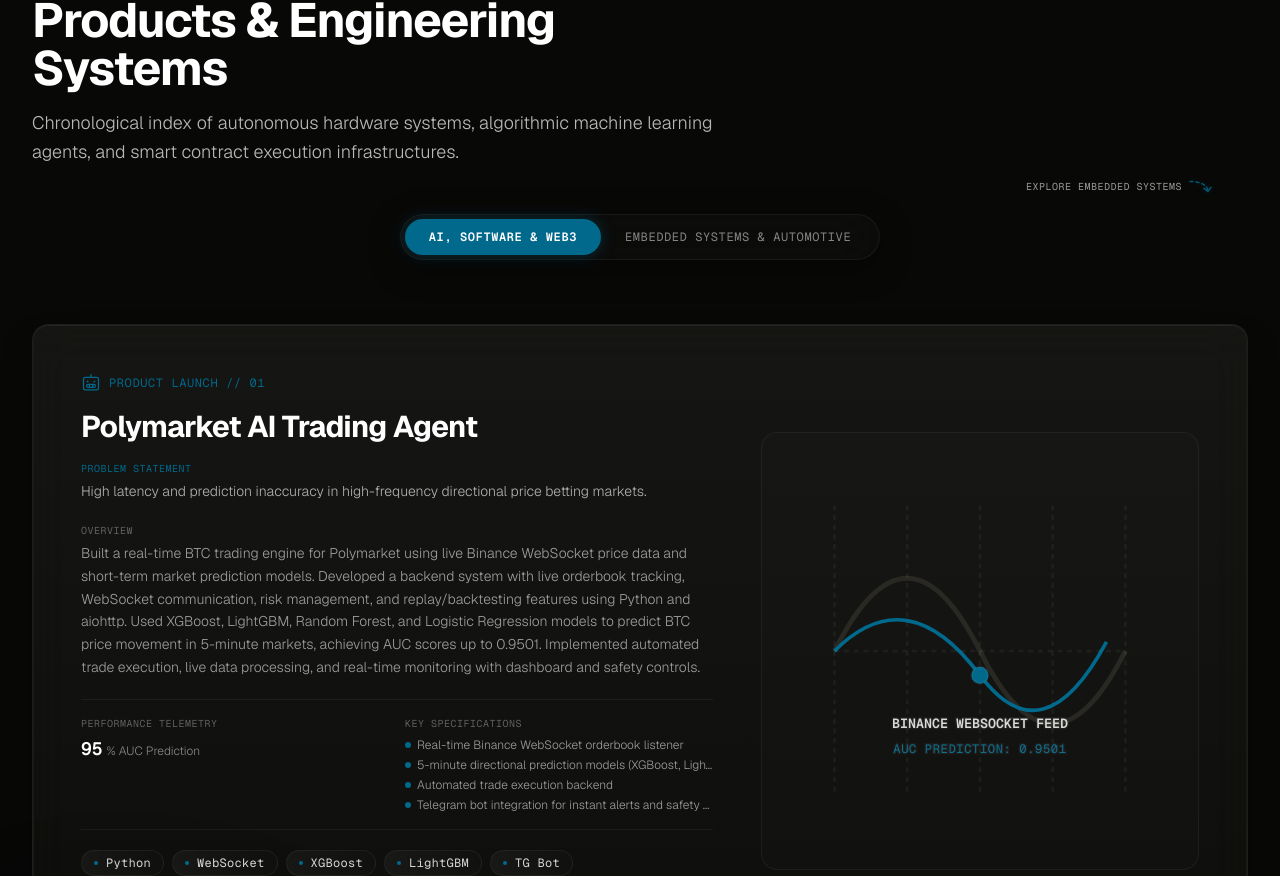
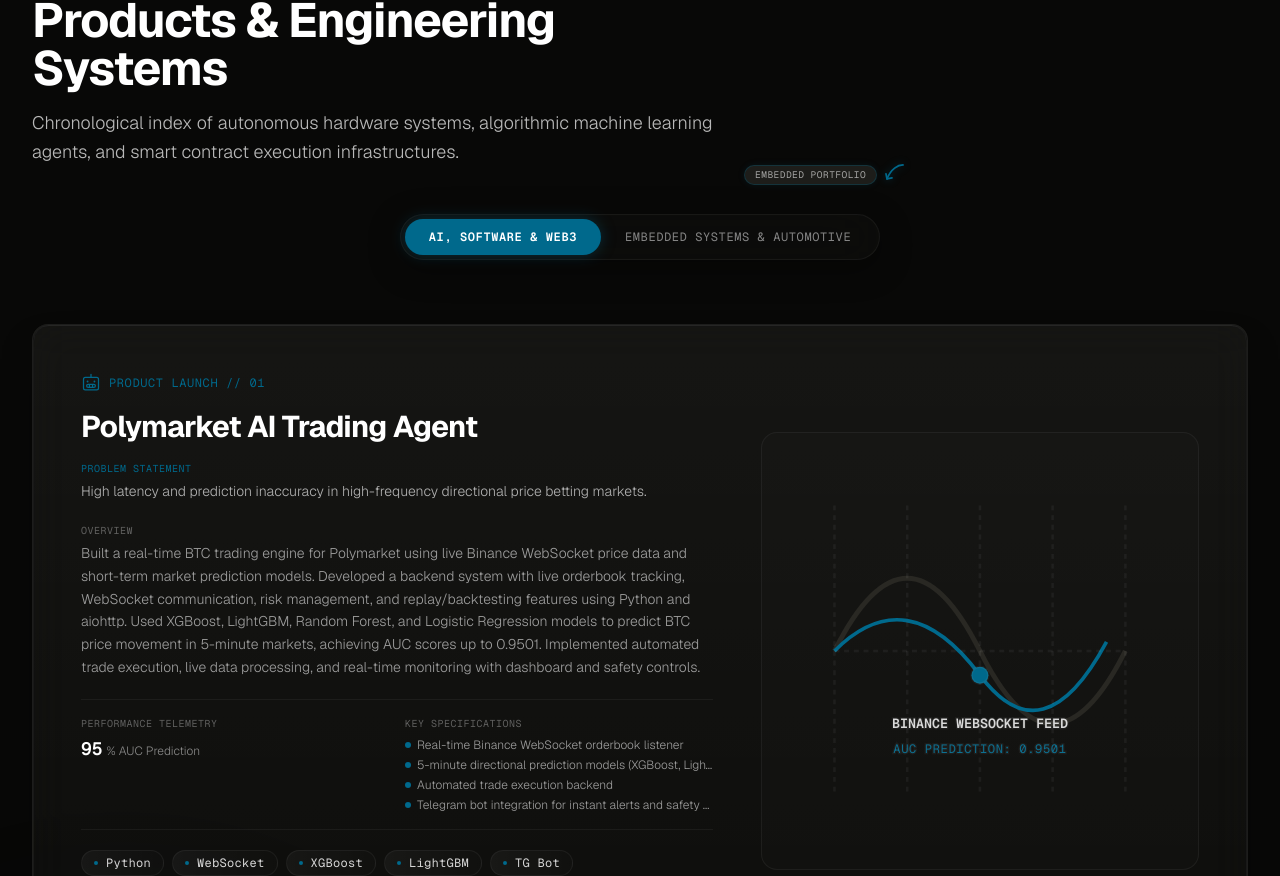
Before and after one commit to satish05112003/Portfolio, a Next.js app: page / in a window 1280 px wide. Shown: the part 1978-2854 px from the top of the page. Built offline with nearby package versions, Linux system fonts and the light colour scheme.

Commit message:
Refactor: Redesign Embedded Systems recruiter discoverability indicator with dynamic SVG draw-on, active collapse, and hover interactions

```diff
--- a/src/components/Products.tsx
+++ b/src/components/Products.tsx
@@ -871,6 +871,7 @@
 
 export default function Products() {
   const [activeCategory, setActiveCategory] = useState<"embedded" | "software">("software");
+  const [isEmbeddedHovered, setIsEmbeddedHovered] = useState(false);
   const allProjects = portfolioData.projects;
 
   // Resolve projects order dynamically matching JSON properties with fallback parameters
@@ -936,44 +937,6 @@
       {/* Category Switcher */}
       <div className="flex justify-center mb-16 w-full relative z-20">
 
-        {/* Recruiter discovery indicator */}
-        {activeCategory === "software" && (
-          <motion.div
-            initial={{ opacity: 0, y: 5 }}
-            animate={{ opacity: 1, y: 0 }}
-            exit={{ opacity: 0, y: 5 }}
-            transition={{ duration: 0.6, ease: "easeOut" }}
-            className="absolute -top-7 sm:-top-9 right-4 sm:right-8 flex items-center gap-1.5 select-none pointer-events-none"
-          >
-            <span className="text-[8px] sm:text-[10px] font-mono text-[#d7d7d7]/70 uppercase tracking-wider">
-              Explore Embedded Systems
-            </span>
-            <motion.svg
-              width="28"
-              height="16"
-              viewBox="0 0 28 16"
-              fill="none"
-              stroke="#00698c"
-              strokeWidth="1.5"
-              strokeLinecap="round"
-              strokeLinejoin="round"
-              animate={{
-                y: [0, 2.5, 0],
-                opacity: [0.6, 1, 0.6]
-              }}
-              transition={{
-                duration: 4,
-                repeat: Infinity,
-                ease: "easeInOut"
-              }}
-              className="w-5 sm:w-7 h-3 sm:h-4 filter drop-shadow-[0_0_3px_rgba(0,105,140,0.4)]"
-            >
-              <path d="M2 2 C8 2, 20 4, 20 12" strokeDasharray="3,3" />
-              <path d="M16 9 L 20 12 L 23 8" />
-            </motion.svg>
-          </motion.div>
-        )}
-
         <div className="inline-flex flex-col sm:flex-row p-1 bg-[#292823]/15 backdrop-blur-xl border border-white/5 rounded-2xl sm:rounded-full w-full sm:w-auto shadow-[0_8px_32px_rgba(0,0,0,0.4)]">
           <button
             onClick={() => setActiveCategory("software")}
@@ -994,10 +957,13 @@
             AI, Software & Web3
           </button>
 
+          <div className="relative inline-flex w-full sm:w-auto justify-center">
             <button
               onClick={() => setActiveCategory("embedded")}
+              onMouseEnter={() => setIsEmbeddedHovered(true)}
+              onMouseLeave={() => setIsEmbeddedHovered(false)}
               className={cn(
-              "px-6 py-2.5 rounded-full text-xs font-mono tracking-wider uppercase transition-all duration-300 relative select-none cursor-pointer flex justify-center items-center gap-2",
+                "w-full px-6 py-2.5 rounded-full text-xs font-mono tracking-wider uppercase transition-all duration-300 relative select-none cursor-pointer flex justify-center items-center gap-2",
                 activeCategory === "embedded"
                   ? "text-white font-semibold"
                   : "text-[#d7d7d7]/60 hover:text-[#d7d7d7] hover:bg-white/[0.02]"
@@ -1012,6 +978,121 @@
               )}
               Embedded Systems & Automotive
             </button>
+
+            {/* Recruiter discovery indicator */}
+            {activeCategory === "software" && (
+              <motion.div
+                initial={{ opacity: 0, scale: 0.9, y: 5 }}
+                animate={{
+                  opacity: 1,
+                  scale: 1,
+                  y: 0,
+                  transition: { duration: 0.5, ease: "easeOut" }
+                }}
+                exit={{
+                  opacity: 0,
+                  scale: 0.9,
+                  y: 5,
+                  transition: { duration: 0.3 }
+                }}
+                className="absolute -top-12 sm:-top-14 right-4 sm:-right-8 flex items-center gap-1.5 z-10 pointer-events-none select-none"
+              >
+                <motion.span
+                  animate={{
+                    opacity: isEmbeddedHovered ? 1 : [0.8, 0.95, 0.8]
+                  }}
+                  transition={{
+                    duration: 3,
+                    repeat: Infinity,
+                    ease: "easeInOut"
+                  }}
+                  className={cn(
+                    "text-[8px] sm:text-[9.5px] font-mono border backdrop-blur-md px-2.5 py-0.5 rounded-full uppercase tracking-wider transition-all duration-300",
+                    isEmbeddedHovered
+                      ? "text-white bg-[#292823]/95 border-[#00698c]/75 shadow-[0_0_12px_rgba(0,105,140,0.35)]"
+                      : "text-[#d7d7d7]/85 bg-[#292823]/80 border-[#00698c]/35 shadow-[0_0_8px_rgba(0,105,140,0.15)]"
+                  )}
+                >
+                  Embedded Portfolio
+                </motion.span>
+
+                <motion.svg
+                  width="24"
+                  height="24"
+                  viewBox="0 0 24 24"
+                  fill="none"
+                  stroke="#00698c"
+                  strokeWidth="1.5"
+                  strokeLinecap="round"
+                  strokeLinejoin="round"
+                  animate={{
+                    y: [0, -3, 0],
+                    filter: isEmbeddedHovered
+                      ? "drop-shadow(0 0 8px rgba(0, 105, 140, 0.8))"
+                      : ["drop-shadow(0 0 2px rgba(0, 105, 140, 0.25))", "drop-shadow(0 0 6px rgba(0, 105, 140, 0.55))", "drop-shadow(0 0 2px rgba(0, 105, 140, 0.25))"]
+                  }}
+                  transition={{
+                    y: { duration: 3, repeat: Infinity, ease: "easeInOut" },
+                    filter: isEmbeddedHovered ? { duration: 0.3 } : { duration: 4, repeat: Infinity, ease: "easeInOut" }
+                  }}
+                  className="w-5 sm:w-6 h-5 sm:h-6"
+                >
+                  {/* Background faint path */}
+                  <path
+                    d="M20 4 C15 4, 8 8, 4 18"
+                    stroke="#00698c"
+                    strokeOpacity="0.15"
+                    strokeWidth="1.5"
+                    strokeLinecap="round"
+                  />
+
+                  {/* Draw-on animated main path */}
+                  <motion.path
+                    d="M20 4 C15 4, 8 8, 4 18"
+                    stroke="#00698c"
+                    strokeWidth="1.75"
+                    strokeLinecap="round"
+                    custom={isEmbeddedHovered}
+                    variants={{
+                      animate: (hovered) => ({
+                        pathLength: [0, 1, 1, 1, 0],
+                        strokeDashoffset: hovered ? [0, -18, -36] : [0, -12, -24],
+                        transition: {
+                          duration: hovered ? 1.8 : 2.6,
+                          repeat: Infinity,
+                          ease: "easeInOut",
+                          times: [0, 0.45, 0.85, 0.95, 1]
+                        }
+                      })
+                    }}
+                    animate="animate"
+                  />
+
+                  {/* Animated Arrowhead */}
+                  <motion.path
+                    d="M3 13 L 4 18 L 9 17"
+                    stroke="#00698c"
+                    strokeWidth="1.75"
+                    strokeLinecap="round"
+                    strokeLinejoin="round"
+                    custom={isEmbeddedHovered}
+                    variants={{
+                      animate: (hovered) => ({
+                        opacity: [0, 0, 1, 1, 0],
+                        transition: {
+                          duration: hovered ? 1.8 : 2.6,
+                          repeat: Infinity,
+                          ease: "easeInOut",
+                          times: [0, 0.42, 0.46, 0.95, 1]
+                        }
+                      })
+                    }}
+                    animate="animate"
+                  />
+                </motion.svg>
+              </motion.div>
+            )}
+          </div>
         </div>
       </div>
 
```
Lines whose indentation alone changed are shown as unchanged.
